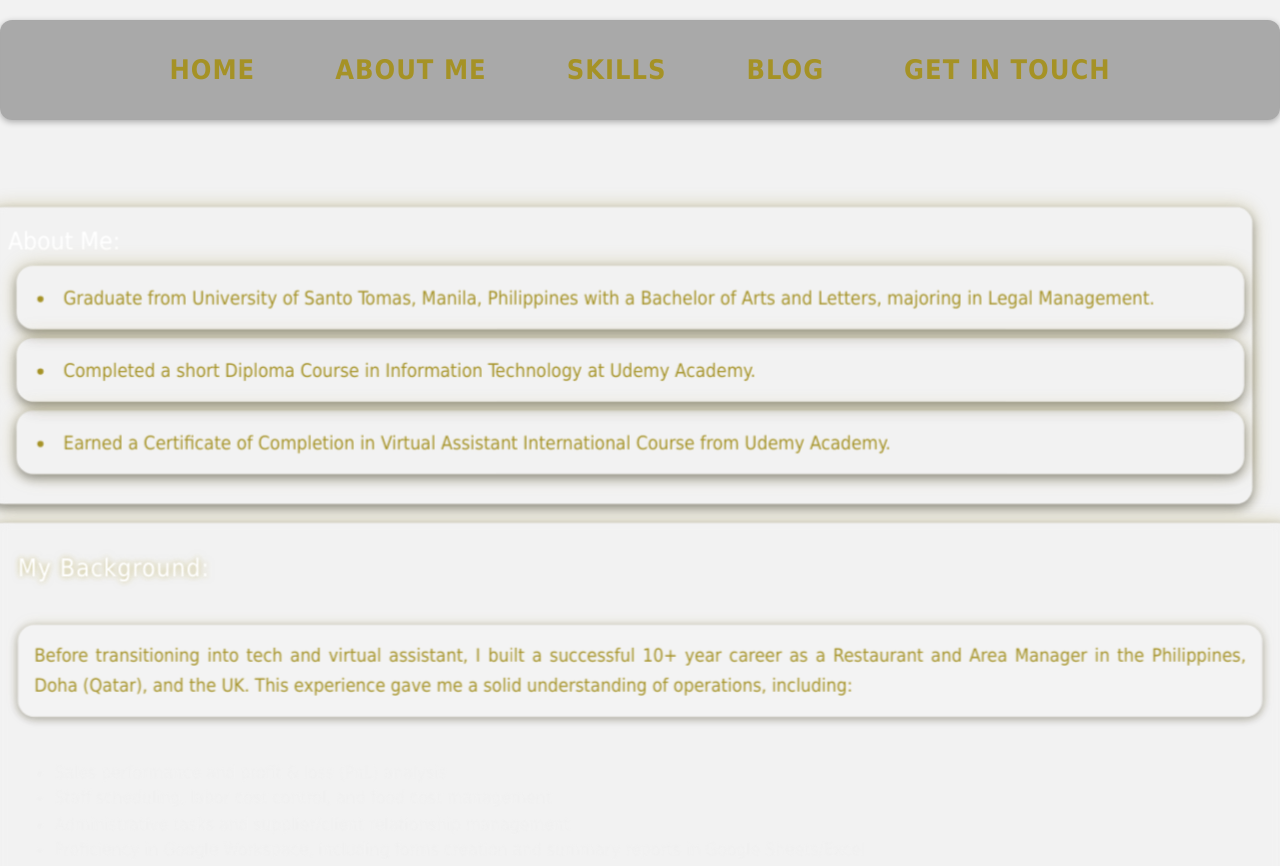
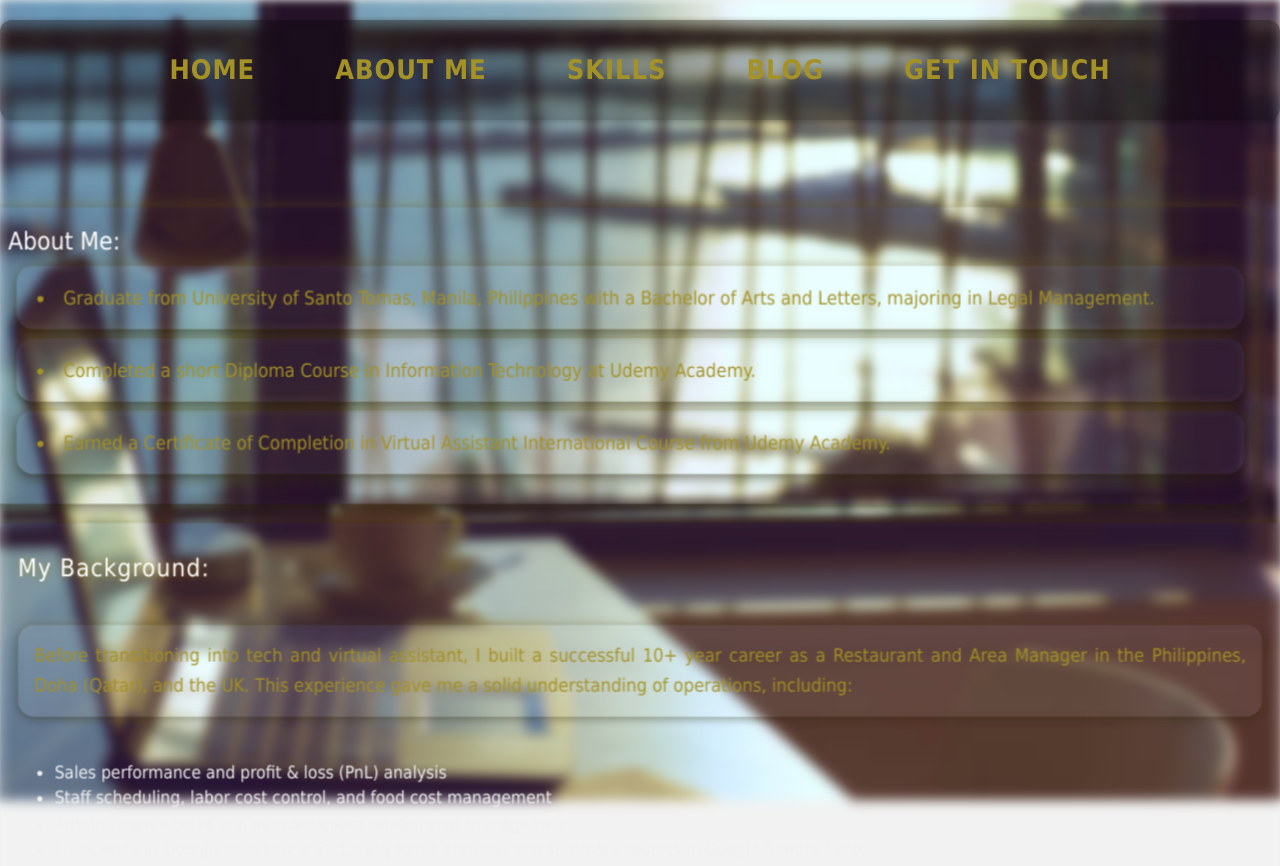
Before and after one commit to Kymkyle/va-portfolio-01, a plain HTML site: page about-me.html in a window 1280 px wide. Shown: the top 866 px of the page. Drawn offline with Linux system fonts and the light colour scheme.

Commit message:
Update about-me.html

```diff
--- a/about-me.html
+++ b/about-me.html
@@ -11,6 +11,7 @@
     <!-- PRELOADER -->
     <div id="preloader">Loading...</div>
     <div class="main-content">
+      <div class="background-image"></div>
 <!--       <div class="background-container">
         <img src="VA IMAGES/computer/computer4.jpg" class="overlay-image" alt="Overlay Image">
       </div> -->
```
